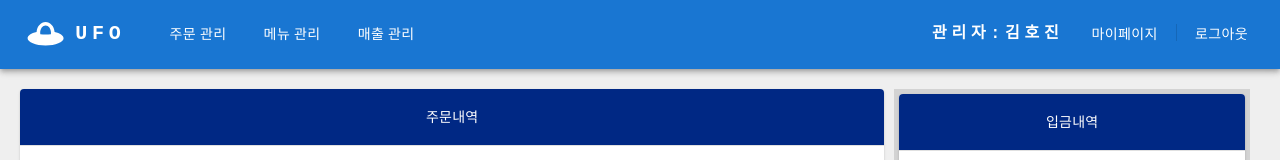
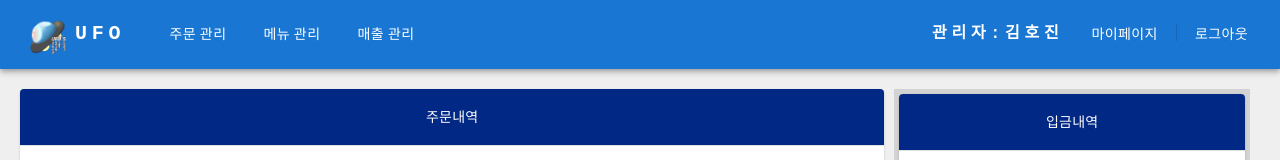
Before and after one commit to UFO-System/ufo-front, a React (Vite) app: page /OrderManage in a window 1280 px wide. Shown: the top 160 px of the page. Built offline with nearby package versions, Linux system fonts and the light colour scheme.

Commit message:
로고 변경
로고 변경하였습니다.

```diff
--- a/src/components/Desktop/commons/TopBar/LogoutTopBar.jsx
+++ b/src/components/Desktop/commons/TopBar/LogoutTopBar.jsx
@@ -6,8 +6,7 @@ import MenuIcon from "@mui/icons-material/Menu";
 import Container from "@mui/material/Container";
 import { AppBar } from "@mui/material";
 import "./css/TopBar.css";
-import Icon from "@mdi/react";
-import { mdiUfoOutline } from "@mdi/js";
+import UFO from "../../../../assets/UFO.png";
 function LogoutTopBar({ children }) {
   return (
     <div className="notLoginTopBar">
@@ -15,7 +14,7 @@ function LogoutTopBar({ children }) {
         <Container maxWidth="xl" sx={{ margin: "0" }}>
           <Toolbar disableGutters>
             <Box sx={{ display: { xs: "none", md: "flex" }, mr: 1 }}>
-              <Icon path={mdiUfoOutline} size={1.8} />
+              <img src={UFO} style={{ width: "43px", height: "43px" }} />
             </Box>
             <Typography
               variant="h6"
@@ -47,7 +46,7 @@ function LogoutTopBar({ children }) {
               </IconButton>
             </Box>
             <Box sx={{ display: { xs: "flex", md: "none" }, mr: 1 }}>
-              <Icon path={mdiUfoOutline} size={1.8} />
+              <img src={UFO} style={{ width: "43px", height: "43px" }} />
             </Box>
             <Typography
               variant="h5"
--- a/src/components/Desktop/commons/TopBar/TopBar.jsx
+++ b/src/components/Desktop/commons/TopBar/TopBar.jsx
@@ -12,8 +12,7 @@ import { useCookies } from "react-cookie";
 import { AppBar, Divider } from "@mui/material";
 import "./css/TopBar.css";
 import { useState } from "react";
-import Icon from "@mdi/react";
-import { mdiUfoOutline } from "@mdi/js";
+import UFO from "../../../../assets/UFO.png";
 const menuLists = ["주문 관리", "메뉴 관리", "매출 관리"];
 const pages = ["OrderManage", "RecipeManage", "SalesManage"];
 function TopBar({ children }) {
@@ -40,7 +39,7 @@ function TopBar({ children }) {
         <Container maxWidth="xl" sx={{ margin: "0" }}>
           <Toolbar disableGutters>
             <Box sx={{ display: { xs: "none", md: "flex" }, mr: 1 }}>
-              <Icon path={mdiUfoOutline} size={1.8} />
+              <img src={UFO} style={{ width: "43px", height: "43px" }} />
             </Box>
             <Typography
               variant="h6"
@@ -102,7 +101,7 @@ function TopBar({ children }) {
               </Menu>
             </Box>
             <Box sx={{ display: { xs: "flex", md: "none" }, mr: 1 }}>
-              <Icon path={mdiUfoOutline} size={2} />
+              <img src={UFO} style={{ width: "43px", height: "43px" }} />
             </Box>
             <Typography
               variant="h5"
```
Also changed, not shown: src/assets/UFO.png (added).
